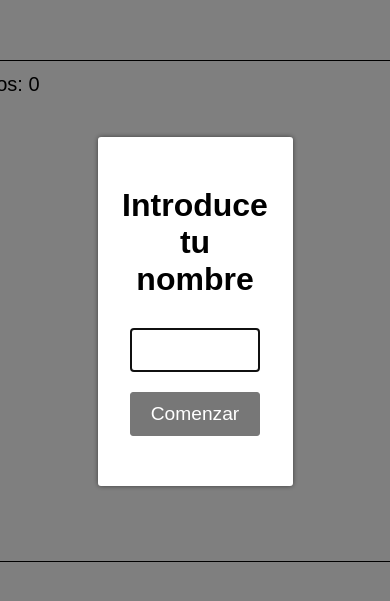
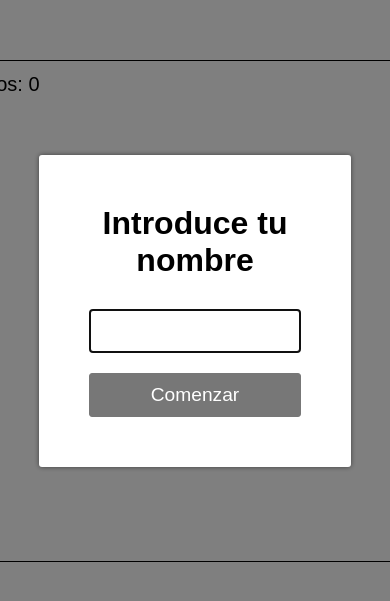
Before and after one commit to ManuelDeAlba/juego-clicks-socketio, a website: page public/index.html in a window 390 px wide. Shown: the part 111-712 px from the top of the page. Drawn offline with nearby package versions, Linux system fonts and the light colour scheme; no server answers.

Commit message:
Corrección de errores

```diff
--- a/public/css/styles.css
+++ b/public/css/styles.css
@@ -68,4 +68,9 @@ body{
 
 @media screen and (max-width: 1000px){
     #formularioNombre input{ width: 100%; }
+    #formularioNombre{ width: 60%; }
 }
+
+@media screen and (max-width: 768px){
+    #formularioNombre{ width: 80%; }
+}
--- a/public/index.html
+++ b/public/index.html
@@ -3,7 +3,7 @@
 <head>
     <meta charset="UTF-8">
     <meta http-equiv="X-UA-Compatible" content="IE=edge">
-    <meta name="viewport" content="width=device-width, initial-scale=1.0">
+    <meta name="viewport" content="width=device-width, initial-scale=0.6">
     <title>Juego clicks</title>
     <link rel="stylesheet" href="css/styles.css">
 </head>
```
